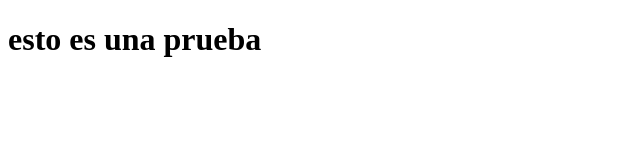
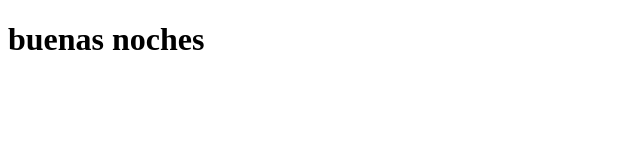
Before and after one commit to OscarNadal17/nueva-, a plain HTML site: page index.html in a window 1280 px wide. Shown: the whole page, without its empty margins (0-640 px from the left). Drawn offline with Linux system fonts and the light colour scheme.

Commit message:
first commit

```diff
--- a/index.html
+++ b/index.html
@@ -6,8 +6,9 @@
     <title>Document</title>
 </head>
 <body>
+
     <h1>
-        esto es una prueba
+        buenas noches
     </h1>
 
 </body>
```
